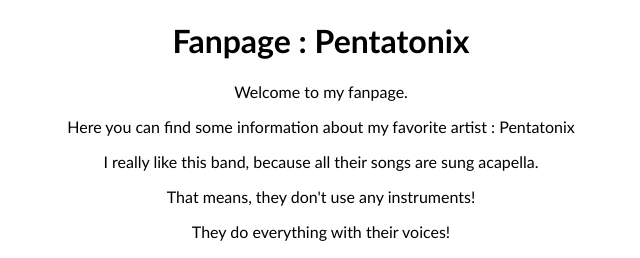
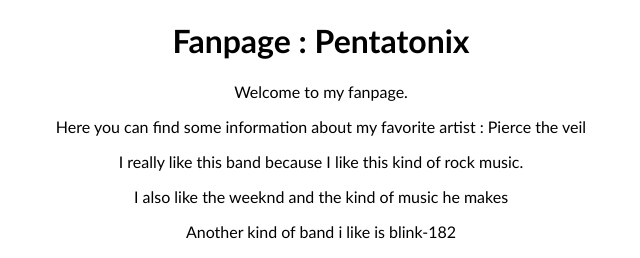
Before and after one commit to Roggybogger/My_favorite, a plain HTML site: page index.html in a window 1280 px wide. Shown: the top 258 px of the page, without its empty margins (319-959 px from the left). Drawn offline with Linux system fonts and the light colour scheme; grey boxes are pictures that could not be loaded.

Commit message:
new new code

```diff
--- a/index.html
+++ b/index.html
@@ -12,16 +12,16 @@
     </div>
     <div class="intro">
         <p>Welcome to my fanpage. </p>
-        <p>Here you can find some information about my favorite artist : Pentatonix</p>
+        <p>Here you can find some information about my favorite artist : Pierce the veil</p>
 
-        <p>I really like this band, because all their songs are sung acapella.</p>
-        <p>That means, they don't use any instruments!</p>
-        <p>They do everything with their voices!</p>
+        <p>I really like this band because I like this kind of rock music.</p>
+        <p>I also like the weeknd and the kind of music he makes </p>
+        <p>Another kind of band i like is blink-182</p>
     </div>
     <div class="youtube">
         <iframe width="560"
                 height="315"
-                src="https://www.youtube.com/embed/3MteSlpxCpo"
+                src="https://www.youtube.com/watch?v=5EpyN_6dqyk"
                 title="YouTube video player"
                 frameborder="0"
                 allow="accelerometer; autoplay; clipboard-write; encrypted-media; gyroscope; picture-in-picture"
```
